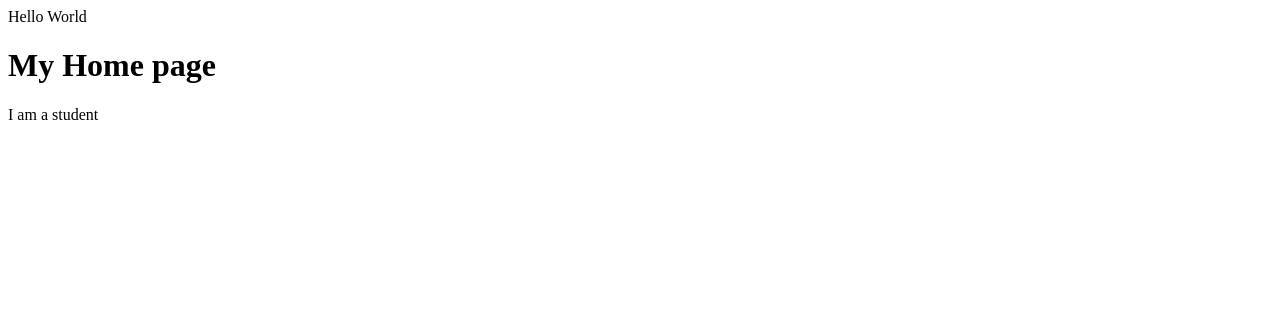
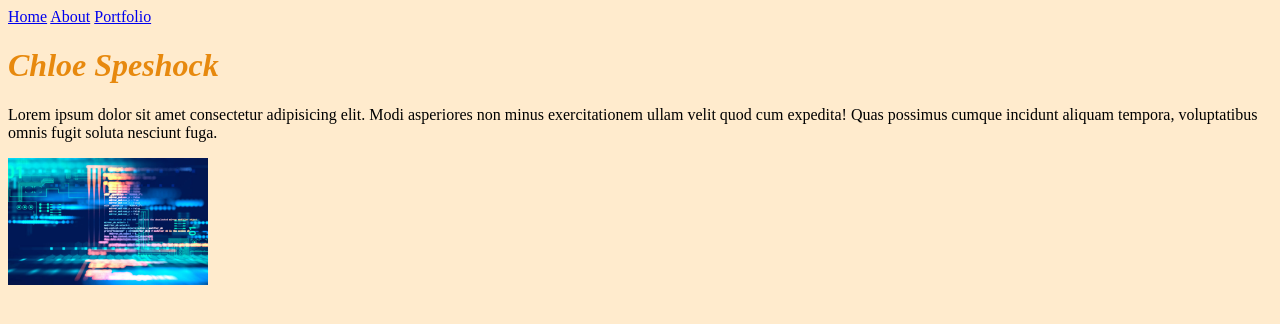
Before and after one commit to Chloe-Speshock/personal-portfolio, a plain HTML site: page index.html in a window 1280 px wide. Drawn offline with Linux system fonts and the light colour scheme.

Commit message:
added pic  and nav bar

```diff
--- a/index.html
+++ b/index.html
@@ -5,10 +5,23 @@
     <meta name="viewport" content="width=device-width, initial-scale=1.0" />
     <title>Chloe's Portfolio</title>
     <script src="javascript.js"></script>
+    <link rel="stylesheet" href="style.css" />
   </head>
-  <body>
-    Hello World
-    <h1>My Home page</h1>
-    <p>I am a student</p>
-  </body>
+  <header>
+    <nav>
+      <a href="/index.html">Home</a>
+      <a href="/about.html">About</a>
+      <a href="/portfolio.html">Portfolio</a>
+    </nav>
+    <body>
+      <h1>Chloe Speshock</h1>
+      <p>
+        Lorem ipsum dolor sit amet consectetur adipisicing elit. Modi asperiores
+        non minus exercitationem ullam velit quod cum expedita! Quas possimus
+        cumque incidunt aliquam tempora, voluptatibus omnis fugit soluta
+        nesciunt fuga.
+      </p>
+      <img src="coding.jpg" alt="coding pic" />
+    </body>
+  </header>
 </html>
--- a/javascript.js
+++ b/javascript.js
@@ -0,0 +1 @@
+console.log("Hello World!");
--- a/style.css
+++ b/style.css
@@ -0,0 +1,14 @@
+header {
+  position: fixed;
+}
+body {
+  background-color: blanchedalmond;
+}
+h1 {
+  color: rgb(231, 137, 14);
+  font-family: serif;
+  font-style: italic;
+}
+img {
+  width: 200px;
+}
```
Also changed, not shown: about.html (+11 -0 lines), portfolio.html (+6 -0 lines), coding.jpg (added).
